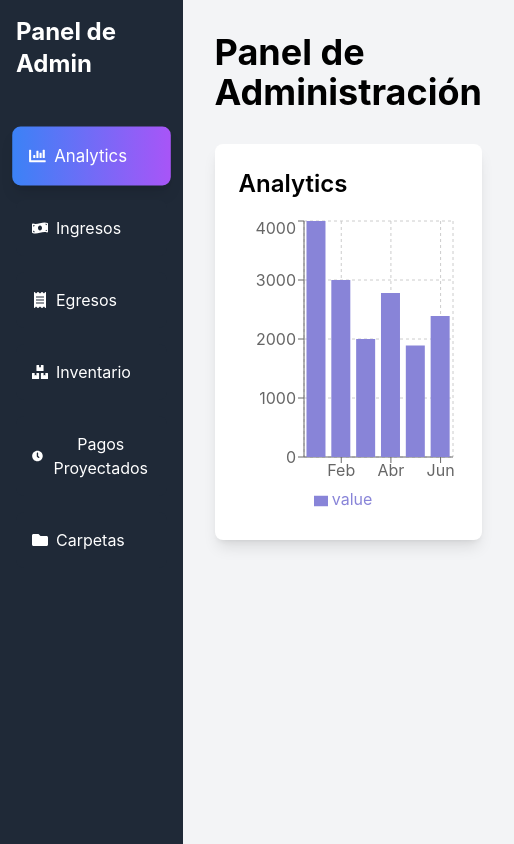
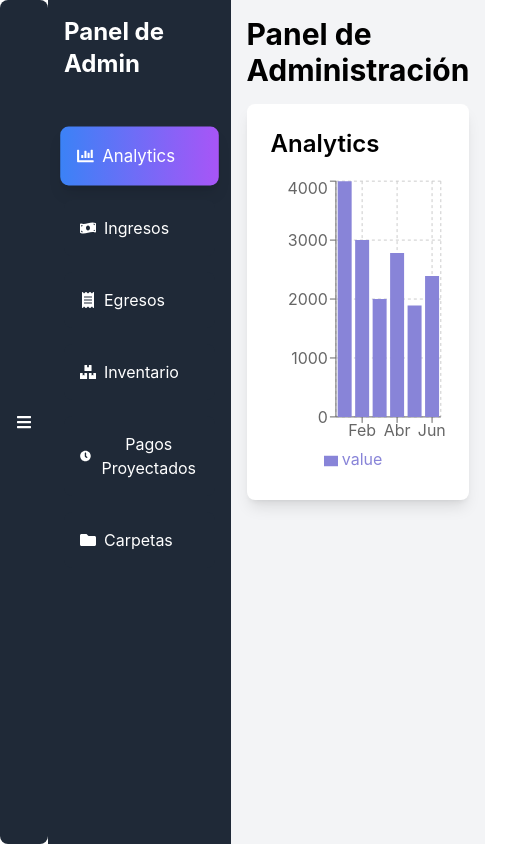
Before and after one commit to RRamiS/proyectoadministrativo, a React (Create React App) app: page / in a window 390 px wide. Shown: the whole page, 514 px wide, since content can reach past the window. Built offline with nearby package versions, Linux system fonts and the light colour scheme.

Commit message:
Update AdminDashboard.jsx

```diff
--- a/src/Administracion/componentes/AdminDashboard.jsx
+++ b/src/Administracion/componentes/AdminDashboard.jsx
@@ -1,5 +1,5 @@
 import React, { useState } from "react";
-import { FaChartBar, FaMoneyBillWave, FaReceipt, FaBoxes, FaClock, FaFolder } from "react-icons/fa";
+import { FaChartBar, FaMoneyBillWave, FaReceipt, FaBoxes, FaClock, FaFolder, FaBars } from "react-icons/fa";
 import Analytics from "./Analytics";
 import IngresoData from "./IngresoData";
 import Egresos from "./Egresos";
@@ -9,6 +9,7 @@ import FolderManager from "./FolderManager"; // Importar FolderManager
 
 const AdminDashboard = () => {
   const [activeTab, setActiveTab] = useState("analytics");
+  const [isSidebarOpen, setIsSidebarOpen] = useState(true); // Estado para controlar la visibilidad del menú lateral
 
   const renderActiveTab = () => {
     switch (activeTab) {
@@ -31,8 +32,16 @@ const AdminDashboard = () => {
 
   return (
     <div className="flex min-h-screen">
+      {/* Botón para abrir/cerrar el menú en pantallas pequeñas */}
+      <button
+        onClick={() => setIsSidebarOpen(!isSidebarOpen)}
+        className="md:hidden p-4 text-white bg-gray-800 rounded-lg">
+        <FaBars />
+      </button>
+
       {/* Tab Bar Lateral */}
-      <div className="w-64 bg-gray-800 text-white flex flex-col p-4 space-y-4">
+      {isSidebarOpen && (
+        <div className="w-64 bg-gray-800 text-white flex flex-col p-4 space-y-4 md:block">
           <h1 className="text-2xl font-bold mb-8">Panel de Admin</h1>
           <button
             className={`p-4 rounded-lg flex items-center justify-start space-x-2 transform transition-all duration-500 ease-in-out ${
@@ -101,10 +110,11 @@ const AdminDashboard = () => {
             <span>Carpetas</span>
           </button>
         </div>
+      )}
 
       {/* Contenido Principal */}
-      <div className="flex-1 p-8 bg-gray-100">
-        <h1 className="text-4xl font-bold mb-8">Panel de Administración</h1>
+      <div className="flex-1 p-4 bg-gray-100">
+        <h1 className="text-3xl font-bold mb-4">Panel de Administración</h1>
         {renderActiveTab()}
       </div>
     </div>
```
Lines whose indentation alone changed are shown as unchanged.
